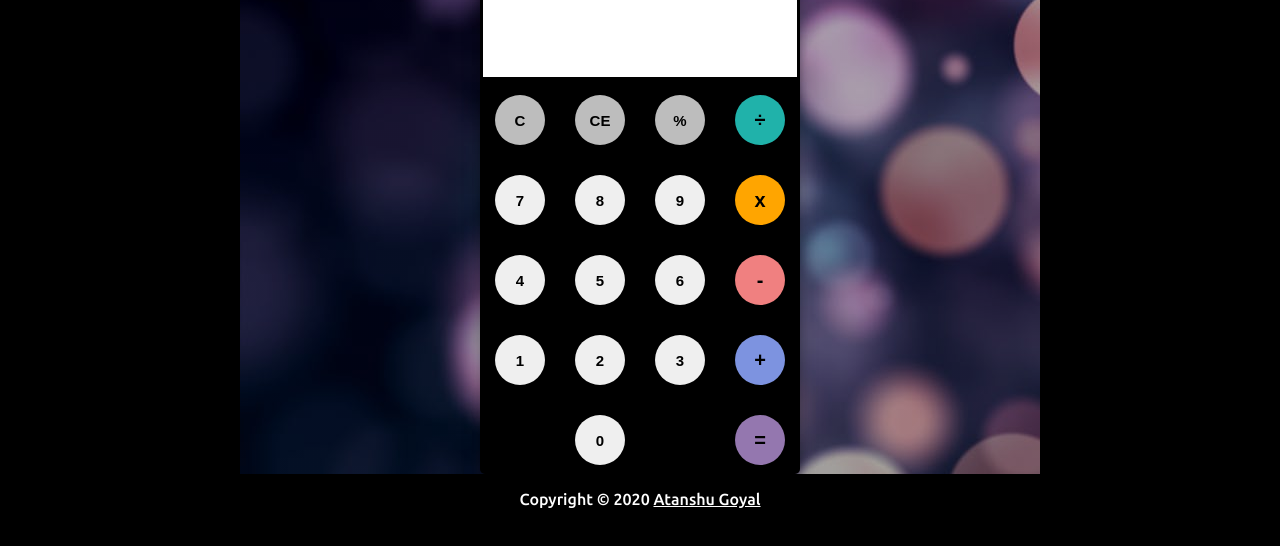
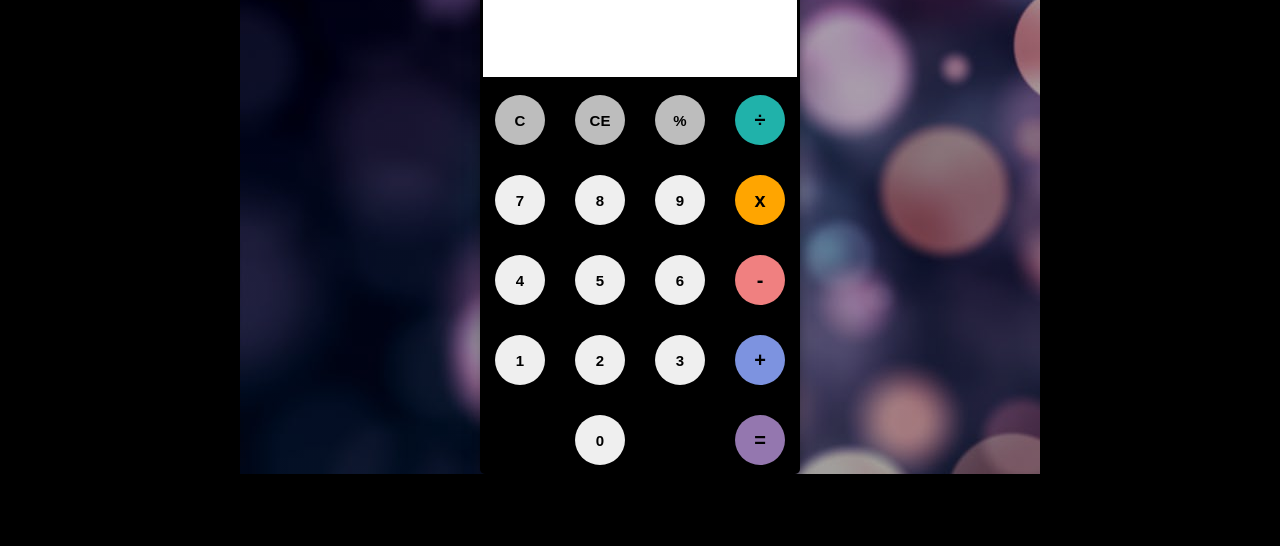
Before and after one commit to Atanshu/Calculator, a plain HTML site: page index.html in a window 1280 px wide. Shown: the part 114-660 px from the top of the page. Drawn offline with Linux system fonts and the light colour scheme.

Commit message:
Update index.html

```diff
--- a/index.html
+++ b/index.html
@@ -51,13 +51,7 @@
             </div>
         </div>
     </div>
-    <footer>
-        <div class="footer-container">
-            <div class="copyrightmain">
-                <p>Copyright © 2020 <a href="https://www.linkedin.com/in/atanshugoyal/" style="text-decoration: underline; color:white;" target="_blank">Atanshu Goyal</a></p>
-            </div>
-        </div>
-    </footer>
+
 
     <script src='app.js'></script>
 
```
